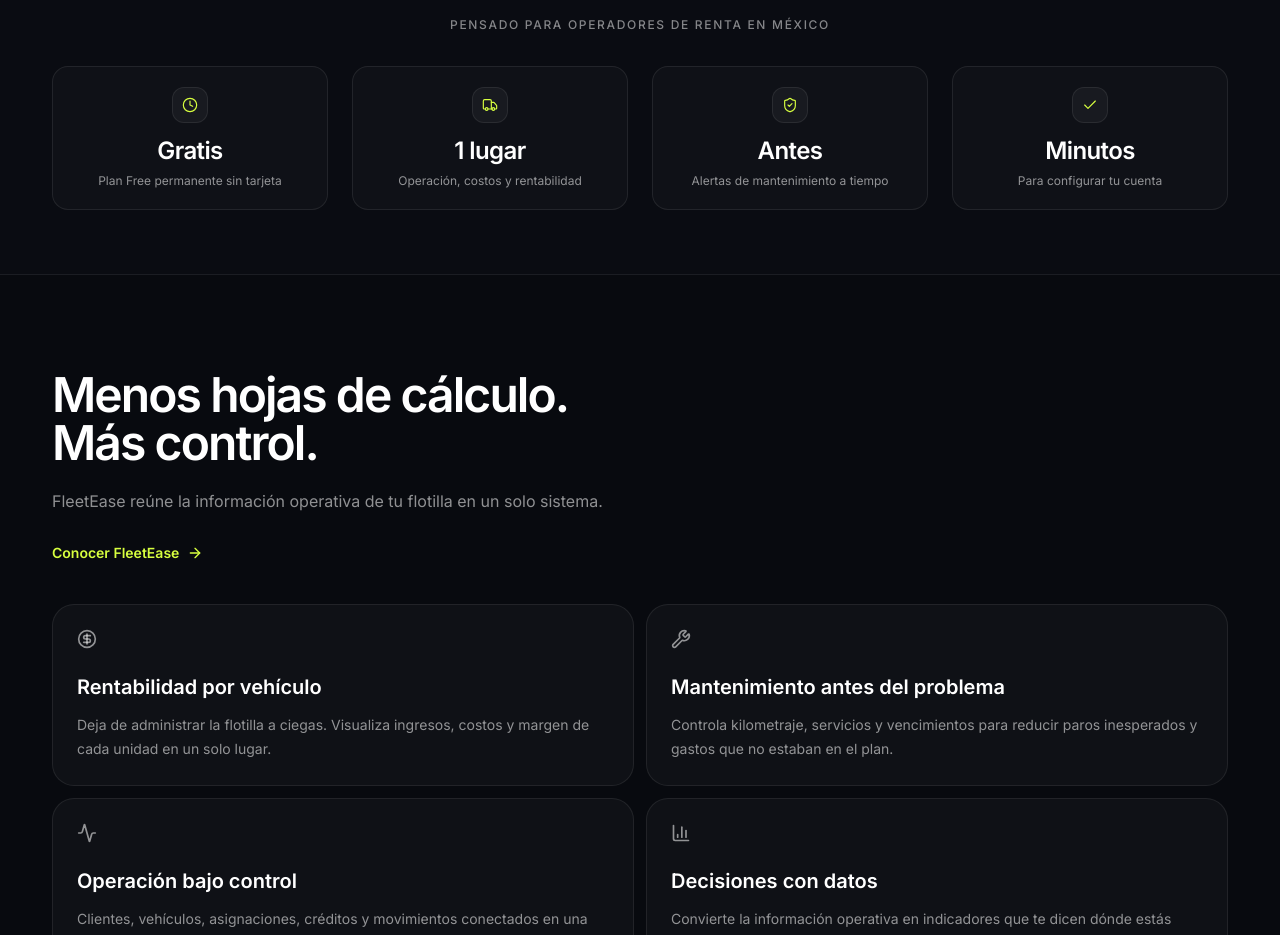
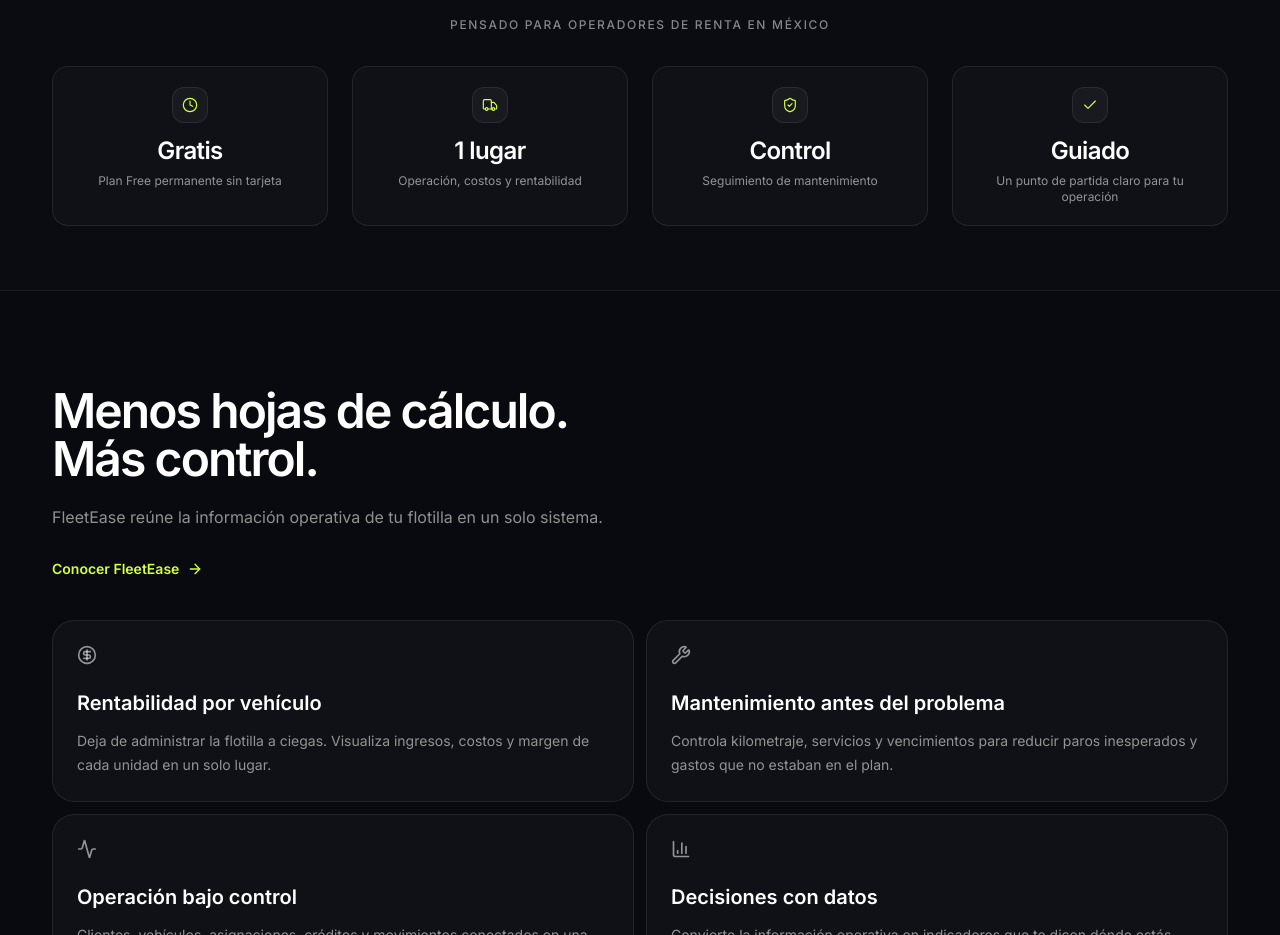
Before and after one commit to JuanGodinezperez18/FleetEase, a Next.js app: page / in a window 1280 px wide. Shown: the part 980-1915 px from the top of the page. Built offline with nearby package versions, Linux system fonts and the light colour scheme; no server answers; the database is empty.

Commit message:
fix: remove unsupported setup-time marketing claim

```diff
--- a/src/components/landing/landing-social-proof.tsx
+++ b/src/components/landing/landing-social-proof.tsx
@@ -12,13 +12,13 @@ const stats = [
     icon: Truck,
   },
   {
-    value: "Antes",
-    label: "Alertas de mantenimiento a tiempo",
+    value: "Control",
+    label: "Seguimiento de mantenimiento",
     icon: ShieldCheck,
   },
   {
-    value: "Minutos",
-    label: "Para configurar tu cuenta",
+    value: "Guiado",
+    label: "Un punto de partida claro para tu operación",
     icon: Check,
   },
 ] as const;
```
